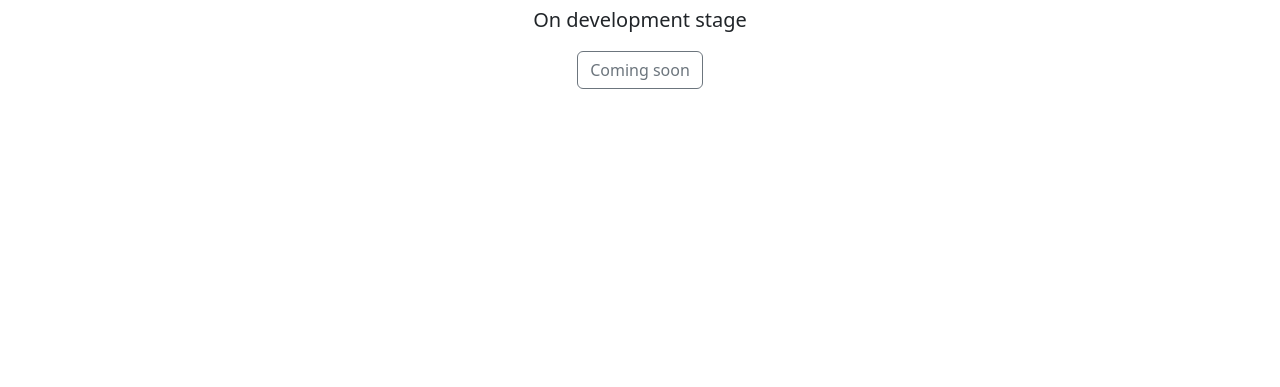
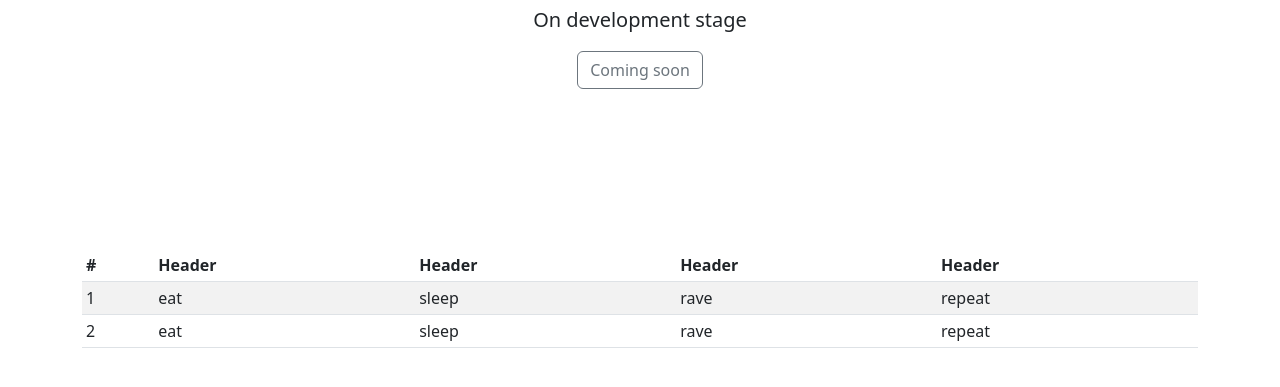
Before and after one commit to leonidpinchuk/big_project, a Django app: template front_end/main/templates/main/dashboard.html in a window 1280 px wide. Shown: the part 287-674 px from the top of the page. Run offline with Django 3.2, Linux system fonts and the light colour scheme; the template is opened without the code that fills it, so the values that code supplies are empty.

Commit message:
Dashboard page update + table

```diff
--- a/front_end/main/templates/main/dashboard.html
+++ b/front_end/main/templates/main/dashboard.html
@@ -14,4 +14,35 @@
     <div class="product-device shadow-sm d-none d-md-block"></div>
     <div class="product-device product-device-2 shadow-sm d-none d-md-block"></div>
   </div>
+
+  <div class="table-responsive">
+        <table class="table table-striped table-sm">
+          <thead>
+            <tr>
+              <th scope="col">#</th>
+              <th scope="col">Header</th>
+              <th scope="col">Header</th>
+              <th scope="col">Header</th>
+              <th scope="col">Header</th>
+            </tr>
+          </thead>
+          <tbody>
+            <tr>
+              <td>1</td>
+              <td>eat</td>
+              <td>sleep</td>
+              <td>rave</td>
+              <td>repeat</td>
+            </tr>
+            <tr>
+              <td>2</td>
+              <td>eat</td>
+              <td>sleep</td>
+              <td>rave</td>
+              <td>repeat</td>
+            </tr>
+          </tbody>
+        </table>
+  </div>
+
 {% endblock %}
--- a/front_end/main/templates/main/index.html
+++ b/front_end/main/templates/main/index.html
@@ -6,4 +6,6 @@
 
 {% block content %}
   <h2> Main page </h2>
+
+
 {% endblock %}
```
